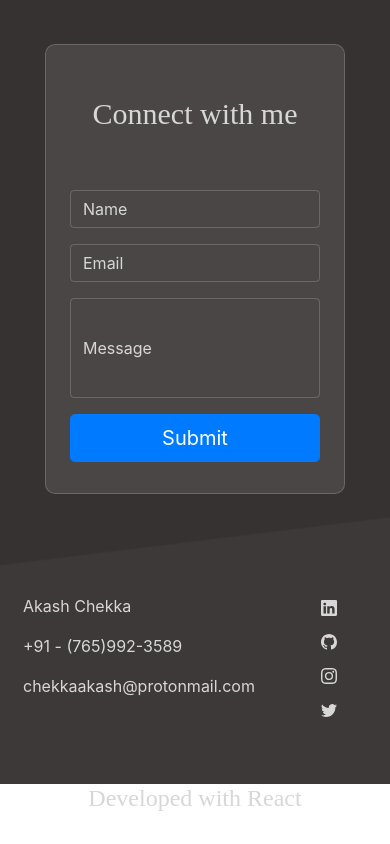
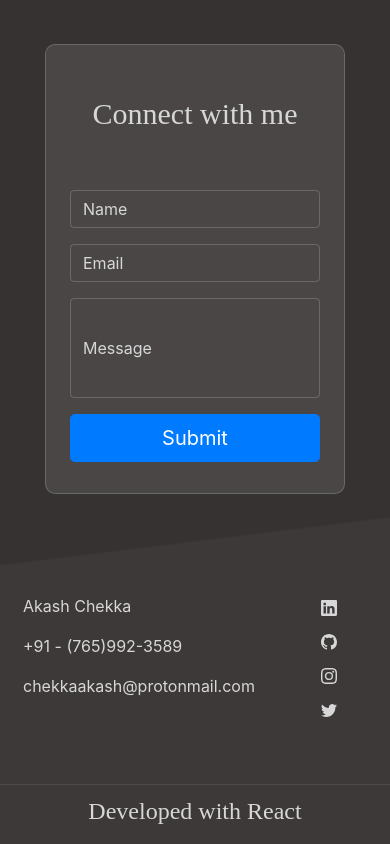
Before and after one commit to akashchekka/akashchekka.github.io, a React (Create React App) app: page / in a window 390 px wide. Shown: the part 4920-5764 px from the top of the page. Before the commit the page ends 5733 px from the top, so only its background shows below. Built offline with nearby package versions, Linux system fonts and the light colour scheme; a web font is replaced by a local one.

Commit message:
updates and fixes

```diff
--- a/src/containers/Home-mob.css
+++ b/src/containers/Home-mob.css
@@ -1,4 +1,4 @@
-@media only screen and (max-width: 800px) {
+@media only screen and (max-width: 700px) {
     .Face {
         display: flex;
         justify-content: space-around;
@@ -182,4 +182,18 @@
     p {
         color: var(--text);
     }
+
+    /*
+        FOOTER
+    */
+
+    .footer {
+        display: flex;
+        align-items: center;
+        justify-content: center;
+        background-color: var(--primary);
+        width: 100%;
+        height: 60px;
+        border-top: 1px solid rgba(92, 87, 87, 0.58);
+    }
 }
--- a/src/containers/Home.css
+++ b/src/containers/Home.css
@@ -1,4 +1,4 @@
-@media only screen and (min-width: 800px) {
+@media only screen and (min-width: 700px) {
     /*
         FACE
     */
@@ -72,6 +72,7 @@
         backdrop-filter: blur( 5.0px );
         -webkit-backdrop-filter: blur( 5.0px );
         border-radius: 10px;
+        margin-top: 20px;
         border: 1px solid rgba( 255, 255, 255, 0.18 );
     }
 
@@ -81,7 +82,7 @@
 
     .cards {
         display: flex;
-        flex-direction: row;
+        flex-wrap: wrap;
         justify-content: space-around;
         padding-top: 30px;
     }
@@ -97,6 +98,7 @@
         width: 100%;
         min-height: 100vh;
         overflow: hidden;
+        padding-top: 30px;
         background: linear-gradient(-173deg, var(--quaternary) 70%, var(--secondary) calc(70% + 2px));
     }
 
@@ -129,6 +131,7 @@
         align-items: center;
         min-height: 100vh;
         overflow: hidden;
+        padding: 50px;
         background: linear-gradient(173deg, var(--secondary) 70%, var(--primary) calc(70% + 2px));
     }
 
@@ -153,7 +156,10 @@
         justify-content: space-around;
         width: 100%;
         padding-top: 100px;
-        /* padding-bottom: 50px; */
+    }
+
+    p {
+        color: var(--text);
     }
 
     /*
@@ -169,9 +175,4 @@
         height: 80px;
         border-top: 1px solid rgba(92, 87, 87, 0.58);
     }
-
-    p {
-        color: var(--text);
-    }
-
 }
```
Also changed, not shown: 1 other file (tests, documents, lock files or other folders).
